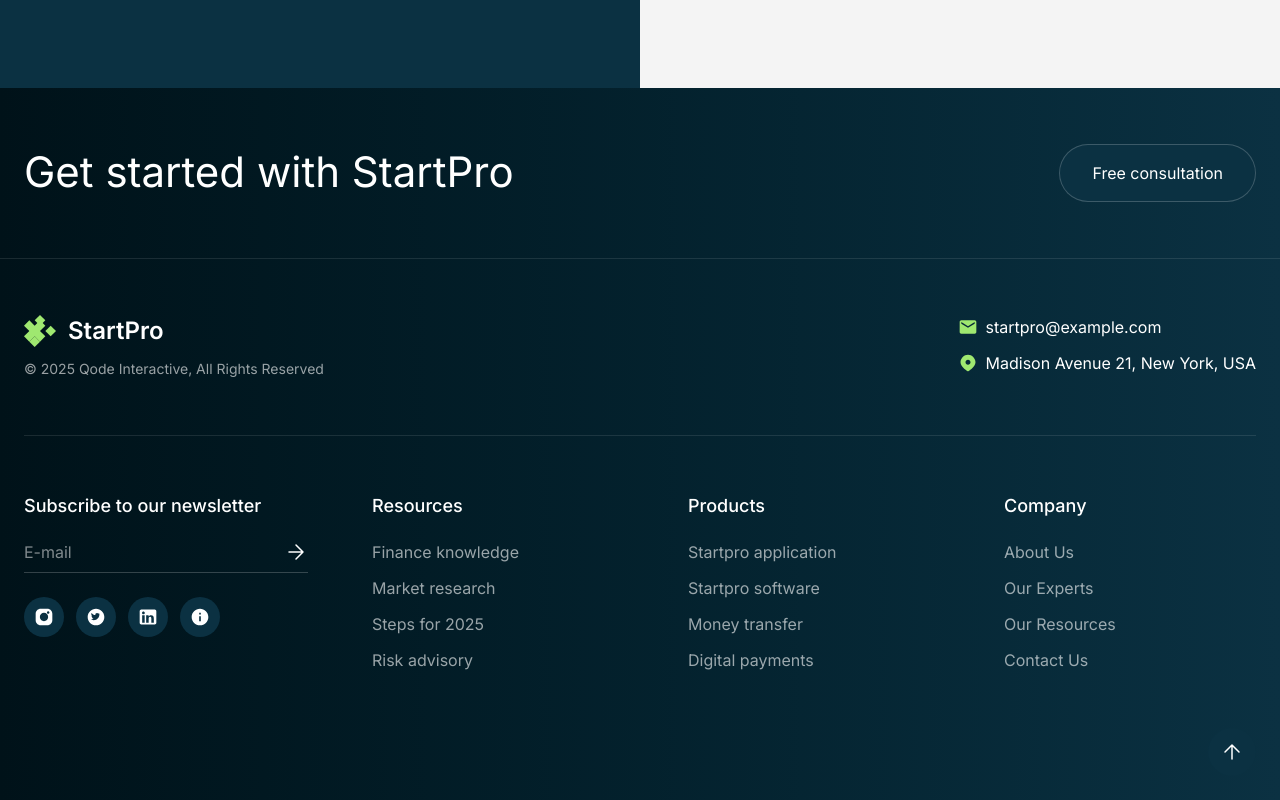
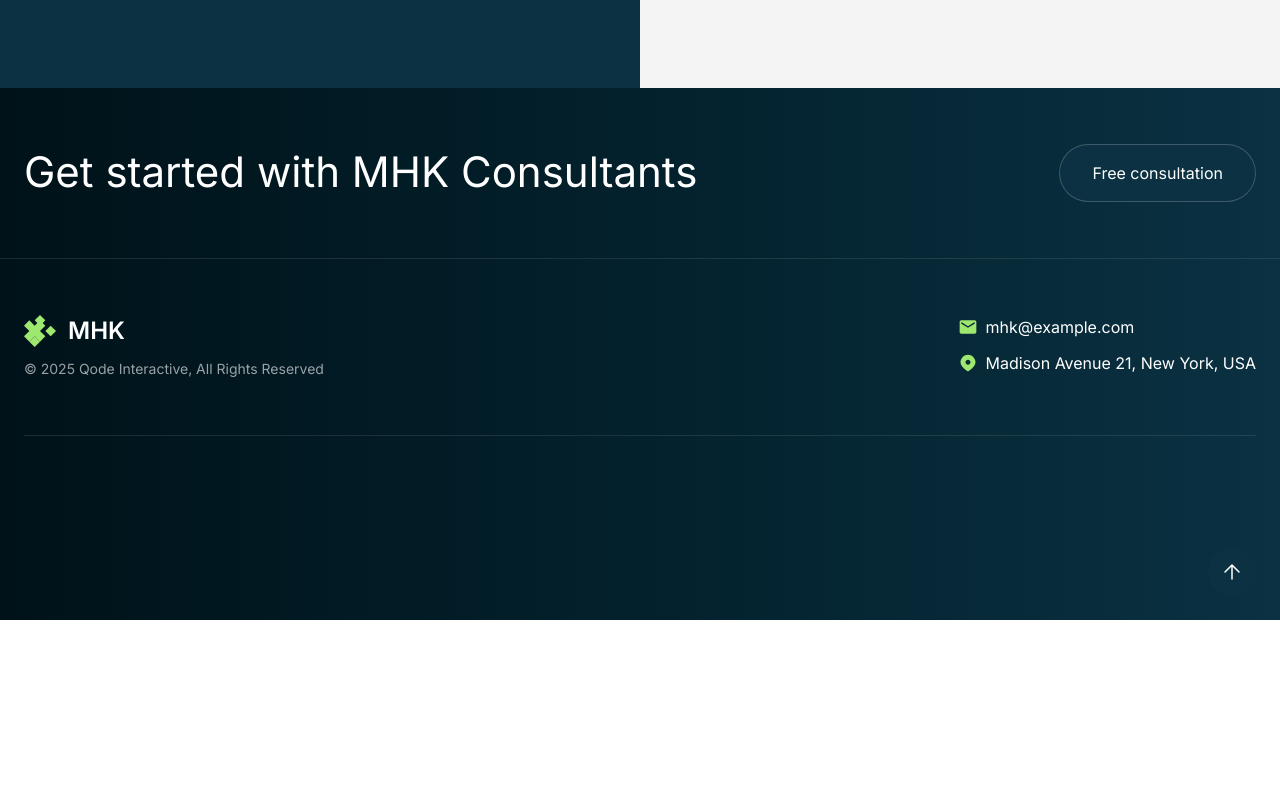
Before and after one commit to shobhitsingh3999/mhkedu, a Next.js app: page /demo in a window 1280 px wide. Shown: the part 6526-7326 px from the top of the page. After the commit the page ends 7146 px from the top, so only its background shows below. Built offline with nearby package versions, Linux system fonts and the light colour scheme.

Commit message:
add:home page

```diff
--- a/src/components/FooterSection.tsx
+++ b/src/components/FooterSection.tsx
@@ -10,7 +10,7 @@ export default function FooterSection() {
       <div className="border-b border-white/10">
         <div className="container mx-auto px-6 py-14 flex flex-col md:flex-row justify-between items-center">
           <h2 className="text-[42px] leading-tight text-white font-normal mb-6 md:mb-0">
-            Get started with StartPro
+            Get started with MHK Consultants
           </h2>
           <Link
             href="#"
@@ -35,7 +35,7 @@ export default function FooterSection() {
                   <path d="M0 10.6667L5.33333 16L0 21.3333L5.33333 26.6667L10.6667 21.3333L16 26.6667L21.3333 21.3333L16 16L21.3333 10.6667L16 5.33333L10.6667 10.6667L5.33333 5.33333L0 10.6667Z" fill="#9FE870"/>
                 </svg>
               </div>
-              <span className="text-white text-2xl font-semibold">StartPro</span>
+              <span className="text-white text-2xl font-semibold">MHK</span>
             </div>
             <p className="text-white/60 text-sm">
               © 2025 Qode Interactive, All Rights Reserved
@@ -49,7 +49,7 @@ export default function FooterSection() {
                 <path d="M16.6667 3.33334H3.33334C2.41667 3.33334 1.67501 4.08334 1.67501 5.00001L1.66667 15C1.66667 15.9167 2.41667 16.6667 3.33334 16.6667H16.6667C17.5833 16.6667 18.3333 15.9167 18.3333 15V5.00001C18.3333 4.08334 17.5833 3.33334 16.6667 3.33334ZM16.6667 6.66668L10 10.8333L3.33334 6.66668V5.00001L10 9.16668L16.6667 5.00001V6.66668Z" fill="currentColor"/>
               </svg>
               <a href="mailto:startpro@example.com" className="hover:text-[#9FE870] transition-colors text-base">
-                startpro@example.com
+                mhk@example.com
               </a>
             </div>
             <div className="flex items-center">
@@ -64,104 +64,8 @@ export default function FooterSection() {
         {/* Divider */}
         <div className="w-full h-px bg-white/10 mb-14"></div>
 
-        {/* Footer Links */}
-        <div className="grid grid-cols-1 md:grid-cols-4 gap-8">
-          {/* Newsletter */}
-          <div>
-            <h3 className="text-white text-lg font-medium mb-5">Subscribe to our newsletter</h3>
-            <div className="flex border-b border-white/20 pb-2 mb-6">
-              <input
-                type="email"
-                placeholder="E-mail"
-                className="bg-transparent text-white w-full focus:outline-none text-base"
-              />
-              <button className="text-white">
-                <svg width="24" height="24" viewBox="0 0 24 24" fill="none" xmlns="http://www.w3.org/2000/svg">
-                  <path d="M5 12H19M19 12L12 5M19 12L12 19" stroke="white" strokeWidth="1.5" strokeLinecap="round" strokeLinejoin="round"/>
-                </svg>
-              </button>
-            </div>
-            <div className="flex space-x-3">
-              <a href="#" className="w-10 h-10 rounded-full bg-[#0B3142] flex items-center justify-center text-white hover:bg-[#9FE870] transition-colors">
-                <svg width="20" height="20" viewBox="0 0 20 20" fill="none" xmlns="http://www.w3.org/2000/svg">
-                  <path d="M13.3334 1.66666H6.66675C3.91675 1.66666 1.66675 3.91666 1.66675 6.66666V13.3333C1.66675 16.0833 3.91675 18.3333 6.66675 18.3333H13.3334C16.0834 18.3333 18.3334 16.0833 18.3334 13.3333V6.66666C18.3334 3.91666 16.0834 1.66666 13.3334 1.66666ZM10.0001 14.1667C7.70008 14.1667 5.83341 12.3 5.83341 10C5.83341 7.7 7.70008 5.83333 10.0001 5.83333C12.3001 5.83333 14.1667 7.7 14.1667 10C14.1667 12.3 12.3001 14.1667 10.0001 14.1667ZM14.1667 6.66666C13.5001 6.66666 12.9167 6.08333 12.9167 5.41666C12.9167 4.75 13.5001 4.16666 14.1667 4.16666C14.8334 4.16666 15.4167 4.75 15.4167 5.41666C15.4167 6.08333 14.8334 6.66666 14.1667 6.66666Z" fill="currentColor"/>
-                </svg>
-              </a>
-              <a href="#" className="w-10 h-10 rounded-full bg-[#0B3142] flex items-center justify-center text-white hover:bg-[#9FE870] transition-colors">
-                <svg width="20" height="20" viewBox="0 0 20 20" fill="none" xmlns="http://www.w3.org/2000/svg">
-                  <path d="M10.0001 1.66666C5.39758 1.66666 1.66675 5.39749 1.66675 10C1.66675 14.6025 5.39758 18.3333 10.0001 18.3333C14.6026 18.3333 18.3334 14.6025 18.3334 10C18.3334 5.39749 14.6026 1.66666 10.0001 1.66666ZM13.3834 7.19999C13.3918 7.28333 13.3918 7.37499 13.3918 7.46249C13.3918 10.0958 11.4126 13.125 7.74591 13.125C6.66675 13.125 5.66675 12.8125 4.81675 12.2792C4.97508 12.2958 5.12508 12.3042 5.28758 12.3042C6.17508 12.3042 6.99175 12.0042 7.65841 11.5C6.82508 11.4833 6.12091 10.9333 5.87508 10.1667C6.17508 10.2167 6.44591 10.2167 6.75425 10.1333C6.32967 10.0435 5.95326 9.82776 5.68247 9.51692C5.41169 9.20608 5.26235 8.81812 5.26258 8.41666V8.39166C5.52091 8.53333 5.82091 8.61666 6.13341 8.62916C5.87511 8.45812 5.66291 8.22588 5.51614 7.95343C5.36937 7.68098 5.29317 7.37783 5.29425 7.06999C5.29425 6.71666 5.38341 6.39166 5.54175 6.10833C6.00961 6.68497 6.59457 7.15742 7.25675 7.49525C7.91893 7.83309 8.64412 8.02903 9.38758 8.06666C9.12091 6.89166 9.99591 5.94166 11.0501 5.94166C11.5501 5.94166 12.0001 6.14999 12.3251 6.48333C12.7251 6.40833 13.1084 6.25833 13.4501 6.05833C13.3084 6.46666 13.0251 6.81666 12.6501 7.03333C13.0168 6.99166 13.3668 6.89166 13.6918 6.75833C13.4501 7.11666 13.1418 7.43333 12.7918 7.68333C13.3834 7.19999 13.3834 7.19999 13.3834 7.19999Z" fill="currentColor"/>
-                </svg>
-              </a>
-              <a href="#" className="w-10 h-10 rounded-full bg-[#0B3142] flex items-center justify-center text-white hover:bg-[#9FE870] transition-colors">
-                <svg width="20" height="20" viewBox="0 0 20 20" fill="none" xmlns="http://www.w3.org/2000/svg">
-                  <path d="M16.6667 2.5H3.33341C2.41675 2.5 1.67508 3.25 1.67508 4.16667V15.8333C1.67508 16.75 2.41675 17.5 3.33341 17.5H16.6667C17.5834 17.5 18.3334 16.75 18.3334 15.8333V4.16667C18.3334 3.25 17.5834 2.5 16.6667 2.5ZM6.67508 15.8333H4.16675V8.33333H6.67508V15.8333ZM5.41675 7.25C4.65841 7.25 4.04175 6.63333 4.04175 5.875C4.04175 5.11667 4.65841 4.5 5.41675 4.5C6.17508 4.5 6.79175 5.11667 6.79175 5.875C6.79175 6.63333 6.17508 7.25 5.41675 7.25ZM15.8334 15.8333H13.3334V11.875C13.3334 11 13.3334 9.83333 12.0834 9.83333C10.8334 9.83333 10.6667 10.8333 10.6667 11.875V15.8333H8.16675V8.33333H10.5834V9.41667H10.6167C10.9501 8.8 11.7167 8.15 12.9167 8.15C15.4501 8.15 15.8334 9.83333 15.8334 12V15.8333Z" fill="currentColor"/>
-                </svg>
-              </a>
-              <a href="#" className="w-10 h-10 rounded-full bg-[#0B3142] flex items-center justify-center text-white hover:bg-[#9FE870] transition-colors">
-                <svg width="20" height="20" viewBox="0 0 20 20" fill="none" xmlns="http://www.w3.org/2000/svg">
-                  <path d="M10.0001 1.66666C5.40008 1.66666 1.66675 5.39999 1.66675 10C1.66675 14.6 5.40008 18.3333 10.0001 18.3333C14.6001 18.3333 18.3334 14.6 18.3334 10C18.3334 5.39999 14.6001 1.66666 10.0001 1.66666ZM10.8334 14.1667H9.16675V9.16666H10.8334V14.1667ZM10.8334 7.49999H9.16675V5.83332H10.8334V7.49999Z" fill="currentColor"/>
-                </svg>
-              </a>
-            </div>
-          </div>
 
-          {/* Resources */}
-          <div className="pl-8">
-            <h3 className="text-white text-lg font-medium mb-5">Resources</h3>
-            <ul className="space-y-3">
-              <li>
-                <a href="#" className="text-white/60 hover:text-white transition-colors text-base">Finance knowledge</a>
-              </li>
-              <li>
-                <a href="#" className="text-white/60 hover:text-white transition-colors text-base">Market research</a>
-              </li>
-              <li>
-                <a href="#" className="text-white/60 hover:text-white transition-colors text-base">Steps for 2025</a>
-              </li>
-              <li>
-                <a href="#" className="text-white/60 hover:text-white transition-colors text-base">Risk advisory</a>
-              </li>
-            </ul>
-          </div>
 
-          {/* Products */}
-          <div className="pl-8">
-            <h3 className="text-white text-lg font-medium mb-5">Products</h3>
-            <ul className="space-y-3">
-              <li>
-                <a href="#" className="text-white/60 hover:text-white transition-colors text-base">Startpro application</a>
-              </li>
-              <li>
-                <a href="#" className="text-white/60 hover:text-white transition-colors text-base">Startpro software</a>
-              </li>
-              <li>
-                <a href="#" className="text-white/60 hover:text-white transition-colors text-base">Money transfer</a>
-              </li>
-              <li>
-                <a href="#" className="text-white/60 hover:text-white transition-colors text-base">Digital payments</a>
-              </li>
-            </ul>
-          </div>
-
-          {/* Company */}
-          <div className="pl-8">
-            <h3 className="text-white text-lg font-medium mb-5">Company</h3>
-            <ul className="space-y-3">
-              <li>
-                <a href="#" className="text-white/60 hover:text-white transition-colors text-base">About Us</a>
-              </li>
-              <li>
-                <a href="#" className="text-white/60 hover:text-white transition-colors text-base">Our Experts</a>
-              </li>
-              <li>
-                <a href="#" className="text-white/60 hover:text-white transition-colors text-base">Our Resources</a>
-              </li>
-              <li>
-                <a href="#" className="text-white/60 hover:text-white transition-colors text-base">Contact Us</a>
-              </li>
-            </ul>
-          </div>
-        </div>
       </div>
 
       {/* Back to top button */}
@@ -178,3 +82,103 @@ export default function FooterSection() {
     </footer>
   );
 }
+
+
+        // {/* Footer Links */}
+        // <div className="grid grid-cols-1 md:grid-cols-4 gap-8">
+        //   {/* Newsletter */}
+        //   <div>
+        //     <h3 className="text-white text-lg font-medium mb-5">Subscribe to our newsletter</h3>
+        //     <div className="flex border-b border-white/20 pb-2 mb-6">
+        //       <input
+        //         type="email"
+        //         placeholder="E-mail"
+        //         className="bg-transparent text-white w-full focus:outline-none text-base"
+        //       />
+        //       <button className="text-white">
+        //         <svg width="24" height="24" viewBox="0 0 24 24" fill="none" xmlns="http://www.w3.org/2000/svg">
+        //           <path d="M5 12H19M19 12L12 5M19 12L12 19" stroke="white" strokeWidth="1.5" strokeLinecap="round" strokeLinejoin="round"/>
+        //         </svg>
+        //       </button>
+        //     </div>
+        //     <div className="flex space-x-3">
+        //       <a href="#" className="w-10 h-10 rounded-full bg-[#0B3142] flex items-center justify-center text-white hover:bg-[#9FE870] transition-colors">
+        //         <svg width="20" height="20" viewBox="0 0 20 20" fill="none" xmlns="http://www.w3.org/2000/svg">
+        //           <path d="M13.3334 1.66666H6.66675C3.91675 1.66666 1.66675 3.91666 1.66675 6.66666V13.3333C1.66675 16.0833 3.91675 18.3333 6.66675 18.3333H13.3334C16.0834 18.3333 18.3334 16.0833 18.3334 13.3333V6.66666C18.3334 3.91666 16.0834 1.66666 13.3334 1.66666ZM10.0001 14.1667C7.70008 14.1667 5.83341 12.3 5.83341 10C5.83341 7.7 7.70008 5.83333 10.0001 5.83333C12.3001 5.83333 14.1667 7.7 14.1667 10C14.1667 12.3 12.3001 14.1667 10.0001 14.1667ZM14.1667 6.66666C13.5001 6.66666 12.9167 6.08333 12.9167 5.41666C12.9167 4.75 13.5001 4.16666 14.1667 4.16666C14.8334 4.16666 15.4167 4.75 15.4167 5.41666C15.4167 6.08333 14.8334 6.66666 14.1667 6.66666Z" fill="currentColor"/>
+        //         </svg>
+        //       </a>
+        //       <a href="#" className="w-10 h-10 rounded-full bg-[#0B3142] flex items-center justify-center text-white hover:bg-[#9FE870] transition-colors">
+        //         <svg width="20" height="20" viewBox="0 0 20 20" fill="none" xmlns="http://www.w3.org/2000/svg">
+        //           <path d="M10.0001 1.66666C5.39758 1.66666 1.66675 5.39749 1.66675 10C1.66675 14.6025 5.39758 18.3333 10.0001 18.3333C14.6026 18.3333 18.3334 14.6025 18.3334 10C18.3334 5.39749 14.6026 1.66666 10.0001 1.66666ZM13.3834 7.19999C13.3918 7.28333 13.3918 7.37499 13.3918 7.46249C13.3918 10.0958 11.4126 13.125 7.74591 13.125C6.66675 13.125 5.66675 12.8125 4.81675 12.2792C4.97508 12.2958 5.12508 12.3042 5.28758 12.3042C6.17508 12.3042 6.99175 12.0042 7.65841 11.5C6.82508 11.4833 6.12091 10.9333 5.87508 10.1667C6.17508 10.2167 6.44591 10.2167 6.75425 10.1333C6.32967 10.0435 5.95326 9.82776 5.68247 9.51692C5.41169 9.20608 5.26235 8.81812 5.26258 8.41666V8.39166C5.52091 8.53333 5.82091 8.61666 6.13341 8.62916C5.87511 8.45812 5.66291 8.22588 5.51614 7.95343C5.36937 7.68098 5.29317 7.37783 5.29425 7.06999C5.29425 6.71666 5.38341 6.39166 5.54175 6.10833C6.00961 6.68497 6.59457 7.15742 7.25675 7.49525C7.91893 7.83309 8.64412 8.02903 9.38758 8.06666C9.12091 6.89166 9.99591 5.94166 11.0501 5.94166C11.5501 5.94166 12.0001 6.14999 12.3251 6.48333C12.7251 6.40833 13.1084 6.25833 13.4501 6.05833C13.3084 6.46666 13.0251 6.81666 12.6501 7.03333C13.0168 6.99166 13.3668 6.89166 13.6918 6.75833C13.4501 7.11666 13.1418 7.43333 12.7918 7.68333C13.3834 7.19999 13.3834 7.19999 13.3834 7.19999Z" fill="currentColor"/>
+        //         </svg>
+        //       </a>
+        //       <a href="#" className="w-10 h-10 rounded-full bg-[#0B3142] flex items-center justify-center text-white hover:bg-[#9FE870] transition-colors">
+        //         <svg width="20" height="20" viewBox="0 0 20 20" fill="none" xmlns="http://www.w3.org/2000/svg">
+        //           <path d="M16.6667 2.5H3.33341C2.41675 2.5 1.67508 3.25 1.67508 4.16667V15.8333C1.67508 16.75 2.41675 17.5 3.33341 17.5H16.6667C17.5834 17.5 18.3334 16.75 18.3334 15.8333V4.16667C18.3334 3.25 17.5834 2.5 16.6667 2.5ZM6.67508 15.8333H4.16675V8.33333H6.67508V15.8333ZM5.41675 7.25C4.65841 7.25 4.04175 6.63333 4.04175 5.875C4.04175 5.11667 4.65841 4.5 5.41675 4.5C6.17508 4.5 6.79175 5.11667 6.79175 5.875C6.79175 6.63333 6.17508 7.25 5.41675 7.25ZM15.8334 15.8333H13.3334V11.875C13.3334 11 13.3334 9.83333 12.0834 9.83333C10.8334 9.83333 10.6667 10.8333 10.6667 11.875V15.8333H8.16675V8.33333H10.5834V9.41667H10.6167C10.9501 8.8 11.7167 8.15 12.9167 8.15C15.4501 8.15 15.8334 9.83333 15.8334 12V15.8333Z" fill="currentColor"/>
+        //         </svg>
+        //       </a>
+        //       <a href="#" className="w-10 h-10 rounded-full bg-[#0B3142] flex items-center justify-center text-white hover:bg-[#9FE870] transition-colors">
+        //         <svg width="20" height="20" viewBox="0 0 20 20" fill="none" xmlns="http://www.w3.org/2000/svg">
+        //           <path d="M10.0001 1.66666C5.40008 1.66666 1.66675 5.39999 1.66675 10C1.66675 14.6 5.40008 18.3333 10.0001 18.3333C14.6001 18.3333 18.3334 14.6 18.3334 10C18.3334 5.39999 14.6001 1.66666 10.0001 1.66666ZM10.8334 14.1667H9.16675V9.16666H10.8334V14.1667ZM10.8334 7.49999H9.16675V5.83332H10.8334V7.49999Z" fill="currentColor"/>
+        //         </svg>
+        //       </a>
+        //     </div>
+        //   </div>
+
+        //   {/* Resources */}
+        //   <div className="pl-8">
+        //     <h3 className="text-white text-lg font-medium mb-5">Resources</h3>
+        //     <ul className="space-y-3">
+        //       <li>
+        //         <a href="#" className="text-white/60 hover:text-white transition-colors text-base">Finance knowledge</a>
+        //       </li>
+        //       <li>
+        //         <a href="#" className="text-white/60 hover:text-white transition-colors text-base">Market research</a>
+        //       </li>
+        //       <li>
+        //         <a href="#" className="text-white/60 hover:text-white transition-colors text-base">Steps for 2025</a>
+        //       </li>
+        //       <li>
+        //         <a href="#" className="text-white/60 hover:text-white transition-colors text-base">Risk advisory</a>
+        //       </li>
+        //     </ul>
+        //   </div>
+
+        //   {/* Products */}
+        //   <div className="pl-8">
+        //     <h3 className="text-white text-lg font-medium mb-5">Products</h3>
+        //     <ul className="space-y-3">
+        //       <li>
+        //         <a href="#" className="text-white/60 hover:text-white transition-colors text-base">Startpro application</a>
+        //       </li>
+        //       <li>
+        //         <a href="#" className="text-white/60 hover:text-white transition-colors text-base">Startpro software</a>
+        //       </li>
+        //       <li>
+        //         <a href="#" className="text-white/60 hover:text-white transition-colors text-base">Money transfer</a>
+        //       </li>
+        //       <li>
+        //         <a href="#" className="text-white/60 hover:text-white transition-colors text-base">Digital payments</a>
+        //       </li>
+        //     </ul>
+        //   </div>
+
+        //   {/* Company */}
+        //   <div className="pl-8">
+        //     <h3 className="text-white text-lg font-medium mb-5">Company</h3>
+        //     <ul className="space-y-3">
+        //       <li>
+        //         <a href="#" className="text-white/60 hover:text-white transition-colors text-base">About Us</a>
+        //       </li>
+        //       <li>
+        //         <a href="#" className="text-white/60 hover:text-white transition-colors text-base">Our Experts</a>
+        //       </li>
+        //       <li>
+        //         <a href="#" className="text-white/60 hover:text-white transition-colors text-base">Our Resources</a>
+        //       </li>
+        //       <li>
+        //         <a href="#" className="text-white/60 hover:text-white transition-colors text-base">Contact Us</a>
+        //       </li>
+        //     </ul>
+        //   </div>
+        // </div>
```
Also changed, not shown: src/app/page.tsx (+16 -11 lines).
